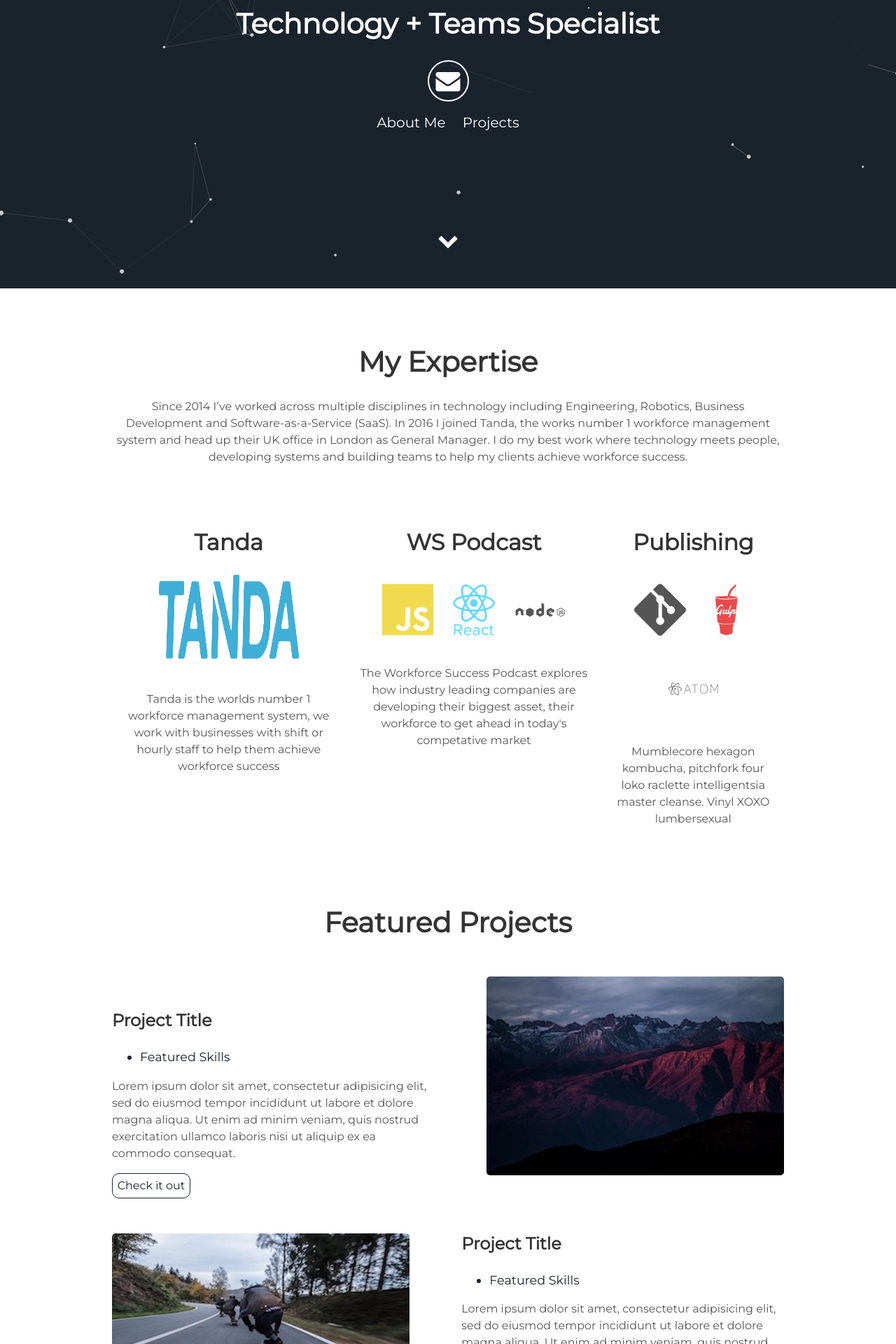
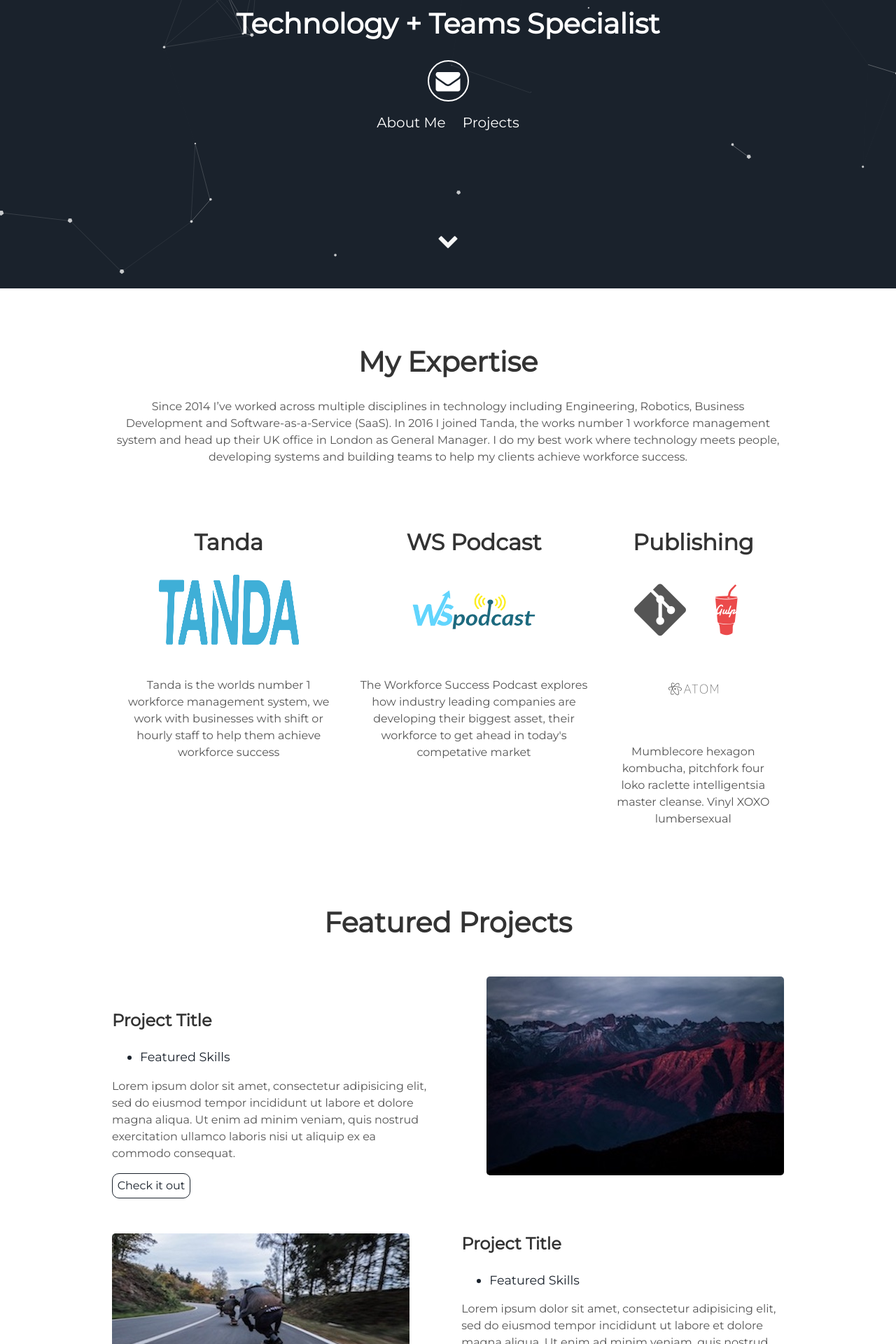
Before and after one commit to brycedavies92/brycedavies92.github.io, a Jekyll site: the page built from index.html, in a window 1280 px wide. Shown: the part 488-2408 px from the top of the page at 70% size. Built offline with Jekyll 4.4.1, drawn with Linux system fonts in a browser that asks for light colours.

Commit message:
Update about.html
upload ws podcast logo

```diff
--- a/_includes/about.html
+++ b/_includes/about.html
@@ -10,14 +10,17 @@
       <i class="devicon-bootstrap-plain-wordmark colored"></i>
       <i class="devicon-sass-original colored"></i>
       -->
-      <img src="assets/img/Tanda_LogoBlue.png" alt="Tanda Logo" height="120" width="200">
+      <img src="assets/img/Tanda_LogoBlue.png" alt="Tanda Logo" height="100" width="200">
      <p>Tanda is the worlds number 1 workforce management system, we work with businesses with shift or hourly staff to help them achieve workforce success</p>
     </div>
     <div class="tech">
       <h2>WS Podcast</h2>
+      <!--
       <i class="devicon-javascript-plain colored"></i>
       <i class="devicon-react-original-wordmark colored"></i>
       <i class="devicon-nodejs-plain-wordmark"></i>
+      -->
+      <img src="assets/img/WS-Podcast-Artwork-Wide.png" alt="Tanda Logo" height="100" width="200">
       <p>The Workforce Success Podcast explores how industry leading companies are developing their biggest asset, their workforce to get ahead in today's competative market</p>
     </div>
     <div class="tech">
```
